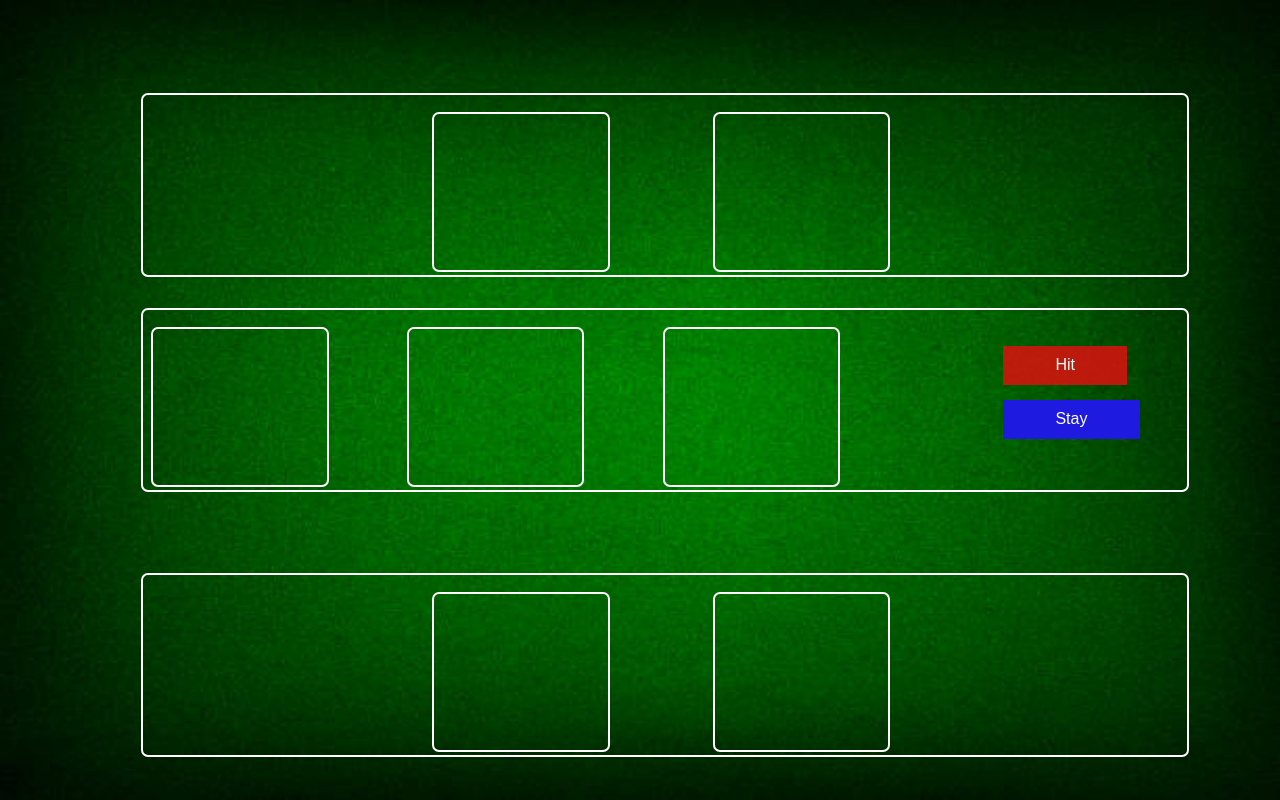
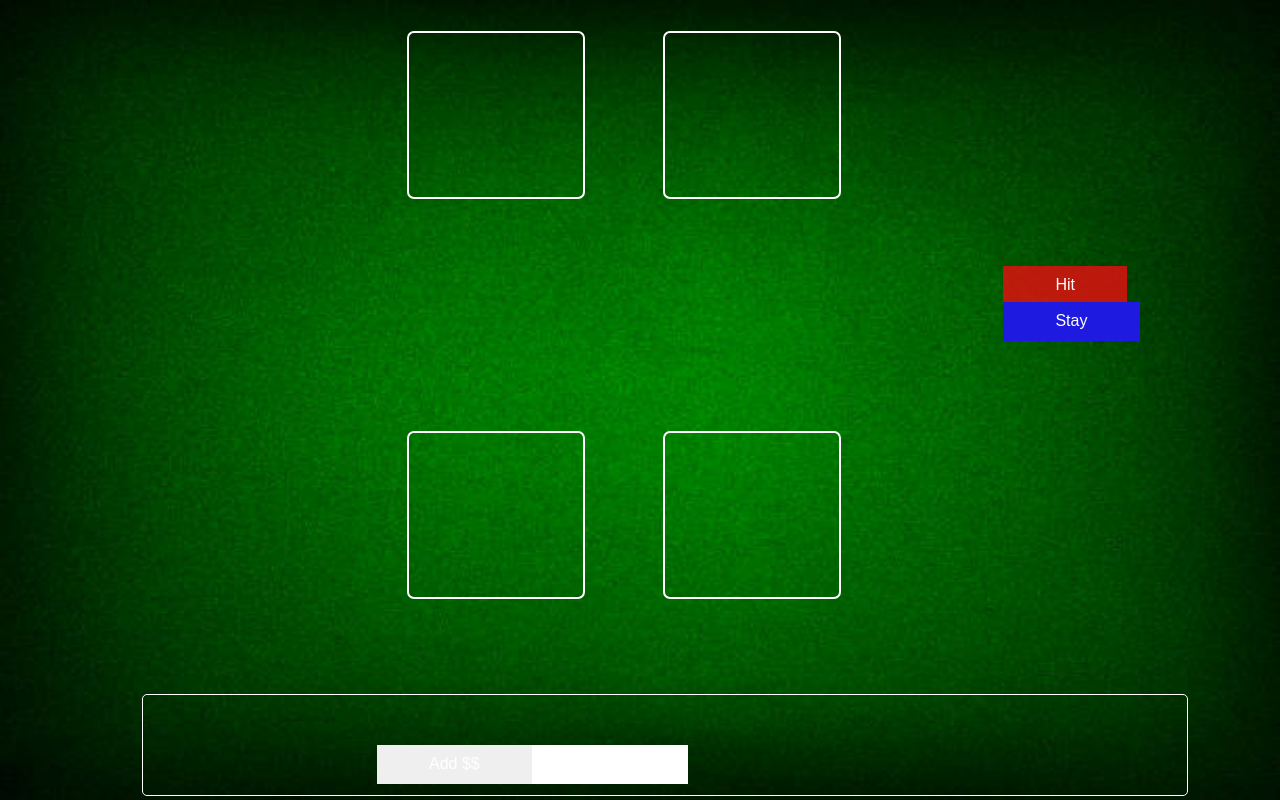
Before and after one commit to CrimsonCoder42/Assign3-blackjack, a plain HTML site: page index.html in a window 1280 px wide. Drawn offline with Linux system fonts and the light colour scheme.

Commit message:
added money button

```diff
--- a/app.js
+++ b/app.js
@@ -1,6 +1,8 @@
 import { shuffledDeck } from './cardDeck.js';
 
-console.log(shuffledDeck)
+let playerMoney = 0;
+let computerMoney;
+let money;
 
 const computerHide = document.getElementById('computer-hide');
 const computerShow = document.getElementById('computer-show');
@@ -9,5 +11,25 @@ const pot = document.getElementById('pot');
 const playerCash = document.getElementById('playerCash');
 const hitBtn = document.getElementById('hit');
 const stayBtn = document.getElementById('hit');
+const addBtn = document.getElementById('addMoney');
 const playerCard1 = document.getElementById('player-card1');
 const playerCard2 = document.getElementById('player-card2');
+getMoney()
+
+function getMoney() {
+    //money = parseInt(prompt('How much would you like to add to your balance?'))
+    if(money > 0) {
+        start()
+    } else {
+        //alert("Must be a number more than 0!")
+    }
+}
+
+function start() {
+    console.log(money)
+    playerMoney += money;
+    console.log(playerMoney)
+    computerMoney = money;
+    computerCash.innerHTML = `computer $$$ ${computerMoney}`;
+    playerCash.innerHTML = `Player1 $$$ ${playerMoney}`;
+}
--- a/index.html
+++ b/index.html
@@ -18,22 +18,29 @@
     </div>
 
     <div class="info">
-        <div id="computerCash" class='card'></div>
-        <div id="pot" class='card'></div>
-        <div id="playerCash" class='card'></div>
+        <div id="computerCash" class='display'></div>
+        <div id="pot" class='display'></div>
+        <div id="playerCash" class='display'></div>
         <button id= "hit">Hit</button>
         <button id = "stay">Stay</button>
+
     </div>
 
     <div class="player-hand">
         <div id = "player-card1" class="card"></div>
         <div id="player-card2" class="card"></div>
     </div>
+    <div class="add-money">
+        <label for="money" class="jackpot">Add money below</label>
+        <input type="text"class="jackpot">
+        <button id = "addMoney" class="jackpot">Add $$</button>
+    </div>
 
 
 
+
+    <script src="cardDeck.js" type="module"></script>
     <script src="app.js" type="module"></script>
-    <script src="cardDeck.js" type="module"></script>
 </body>
 
 </html>
--- a/style.css
+++ b/style.css
@@ -10,6 +10,21 @@ img {
     margin-left: auto;
     margin-right: auto;
 
+}
+
+.add-money{
+    position: absolute;
+    left: 50%;
+    top: 90%;
+    transform: translate(-50%, -50%);
+    color: #fff;
+    padding: 10px;
+    border-radius: 5px;
+    font-size: 24px;
+    margin: 25px;
+    width: 80%;
+    height: 10%;
+    border: 1px solid white;
 }
 
 #hit {
@@ -30,7 +45,7 @@ img {
 #stay {
     position: absolute;
     left: 80%;
-    top: 50%;
+    top: 40%;
     background-color: rgb(30, 26, 224);
     border: none;
     color: white;
@@ -42,10 +57,26 @@ img {
     margin-left: 25px;
 }
 
+.jackpot {
+    position: absolute;
+    left: 20%;
+    top: 50%;
+    border: none;
+    color: white;
+    padding: 1% 5%;
+    text-align: center;
+    text-decoration: none;
+    display: inline-block;
+    font-size: 16px;
+    margin-left: 25px;
+}
+
 .comp-hand {
+    display: grid;
+    grid-template-columns: repeat(2,1fr);
     position: absolute;
     left: 50%;
-    top: 20%;
+    top: 10%;
     transform: translate(-50%, -50%);
     color: #fff;
     padding: 10px;
@@ -54,13 +85,15 @@ img {
     margin: 25px;
     width: 80%;
     height: 20%;
-    outline: solid 2px white;
+
 }
 
 .player-hand {
+    display: grid;
+    grid-template-columns: repeat(2,1fr);
     position: absolute;
     left: 50%;
-    top: 80%;
+    top: 60%;
     transform: translate(-50%, -50%);
     color: #fff;
     padding: 10px;
@@ -69,14 +102,15 @@ img {
     margin: 25px;
     width: 80%;
     height: 20%;
-    outline: solid 2px white;
     ;
 }
 
 .info {
+    display: grid;
+    grid-template-rows: 50px 50px 50px;
     position: absolute;
     left: 50%;
-    top: 50%;
+    top: 40%;
     transform: translate(-50%, -50%);
     color: #fff;
     padding: 10px;
@@ -85,7 +119,7 @@ img {
     margin-left: 25px;
     width: 80%;
     height: 20%;
-    outline: solid 2px white;
+
 }
 
 .card {
@@ -95,45 +129,64 @@ img {
     padding: 10px;
     border-radius: 5px;
     font-size: 24px;
-    margin: 25px;
-    width: 15%;
-    height: 85%;
+    width: 30%;
+    height: 90%;
     outline: solid 2px white;
 }
 
-#computer-hide{
-    left: 25%;
-    top: -10%;
+.display {
+    position: relative;
+    display: inline-block;
+    color: #fff;
+    padding: 10px;
+    border-radius: 5px;
+    font-size: 24px;
+
 }
 
-#computer-show{
-    left: 30%;
-    top: -10%;
+#computer-hide {
+    left: 50%;
+    top: 5%;
 }
 
-#player-card1{
-    left: 25%;
-    top: -10%;
+#computer-show {
+    left: 0%;
+    top: 5%;
 }
 
-#player-card2{
-    left: 30%;
-    top: -10%;
+#player-card1 {
+    left: 50%;
+    top: 5%;
 }
 
-#computerCash{
+#player-card2 {
+    left: 0%;
+    top: 5%;
+}
+
+#computerCash {
+    text-align: center;
+    width: 90%;
+    height: 50%;
     margin-left: 0;
     left: 0%;
-    top: -10%;
+    top: 5%;
 }
 
-#pot{
-    margin-left: 0;
-    left: 5%;
-    top: -10%;
+#pot {
+    text-align: center;
+    width: 90%;
+    height: 50%;
+    margin: 0;
+    left: 0%;
+    top: 10%;
 }
-#playerCash{
-    margin-left: 0;
-    left: 10%;
-    top: -10%;
+
+#playerCash {
+    text-align: center;
+    width: 90%;
+    height: 50%;
+    margin: 0;
+    left: 0%;
+    top: 10%;
 }
```
